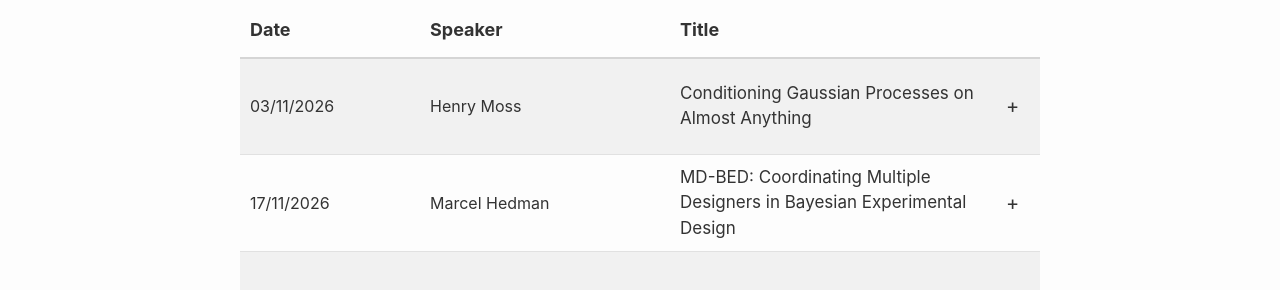
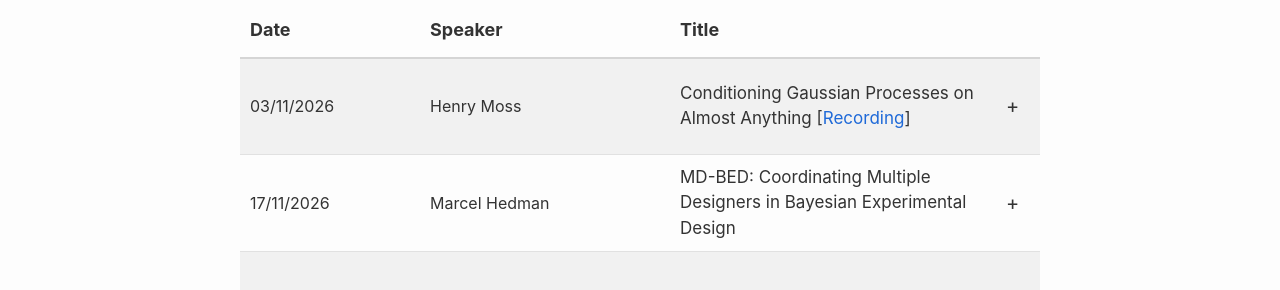
Before and after one commit to bayesiandesign/seminar, a Jekyll site: the page built from schedule.html, in a window 1280 px wide. Shown: the part 360-650 px from the top of the page. Built offline with Jekyll 4.4.1, drawn with Linux system fonts in a browser that asks for light colours; nearby versions of some CDN libraries.

Commit message:
Add recording link

```diff
--- a/schedule.html
+++ b/schedule.html
@@ -34,7 +34,9 @@ permalink: /schedule/
             </div>
 
             <div class="seminar-title">
-                Conditioning Gaussian Processes on Almost Anything
+                Conditioning Gaussian Processes on Almost Anything [<a href="https://youtu.be/lHwfrYwFHNY?si=G3j6Ned8tCfdl8-V">Recording</a>]
+
+
             </div>
 
             <div class="seminar-expand">
```
